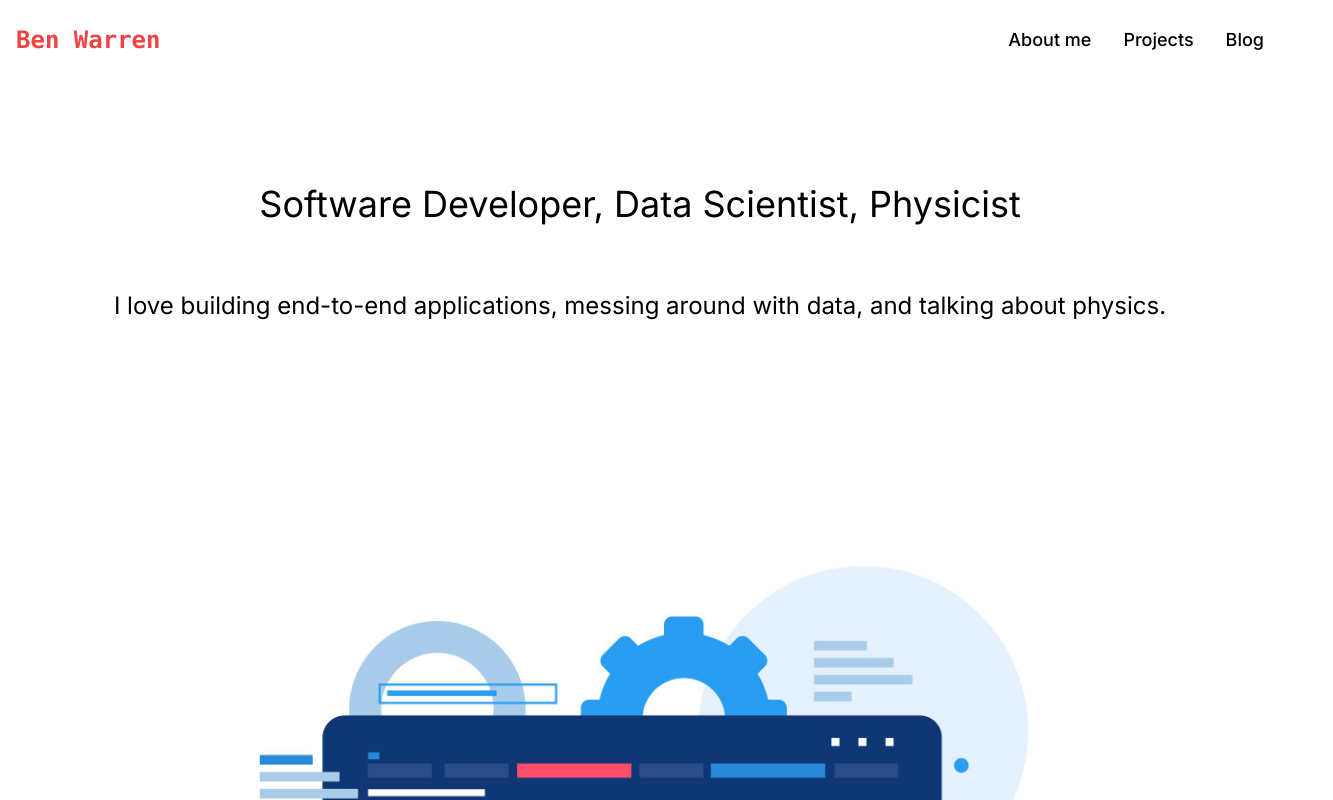
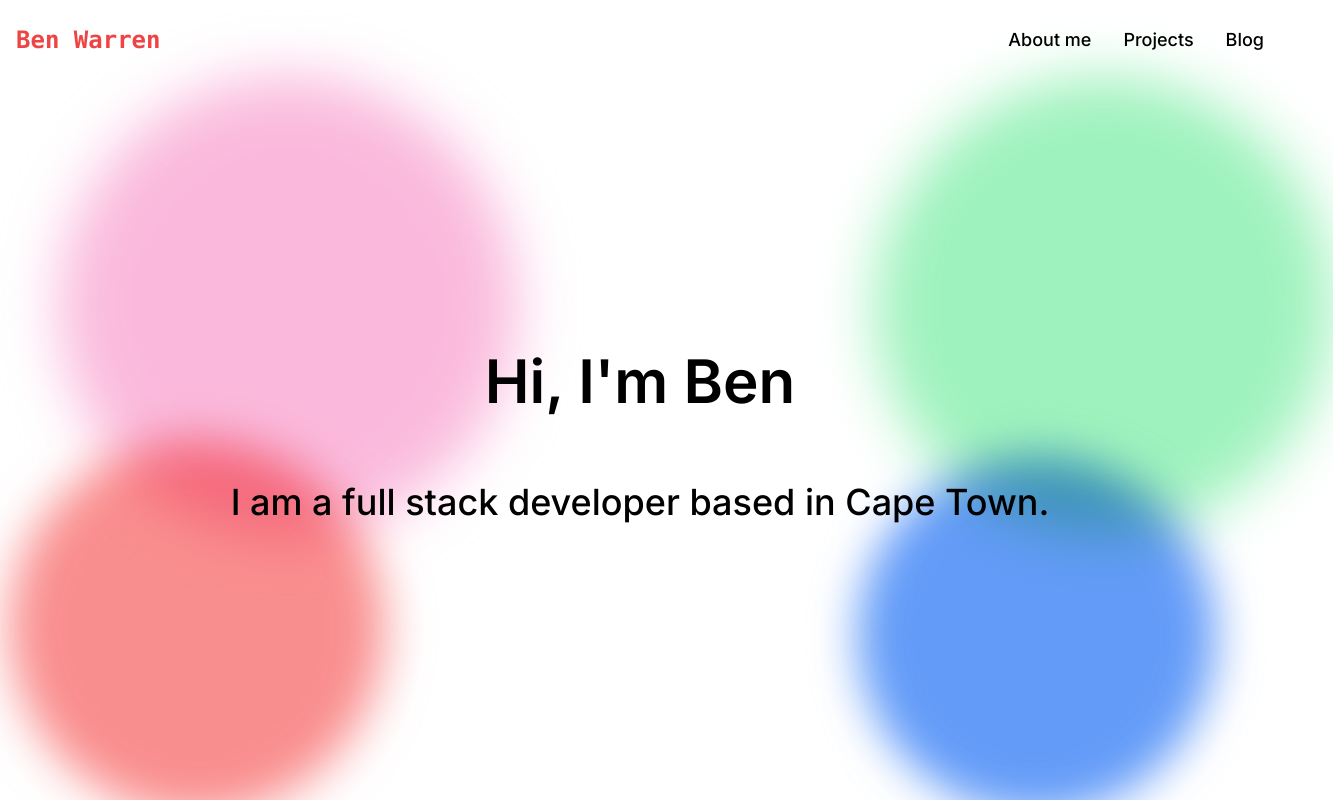
Before and after one commit to bewarren/ben-website, a Next.js app: page / in a window 1280 px wide. Shown: the top 800 px of the page, 1333 px wide, since content can reach past the window. Built offline with nearby package versions, Linux system fonts and the light colour scheme.

Commit message:
animations and style change

```diff
--- a/src/app/globals.css
+++ b/src/app/globals.css
@@ -1,6 +1,15 @@
 @tailwind base;
 @tailwind components;
 @tailwind utilities;
+
+@layer utilities {
+  .animation-delay-2000 {
+    animation-delay: 2s;
+  }
+  .animation-delay-4000 {
+    animation-delay: 4s;
+  }
+}
 
 /* :root {
   --foreground-rgb: 0, 0, 0;
--- a/src/app/layout.tsx
+++ b/src/app/layout.tsx
@@ -17,7 +17,9 @@ export default function RootLayout({
 }) {
   return (
     <html lang="en">
-      <body className={`${inter.className} flex min-h-screen flex-col`}>
+      <body
+        className={`${inter.className} flex min-h-screen flex-col bg-white filter`}
+      >
         <Navigation />
 
         {children}
--- a/src/app/page.tsx
+++ b/src/app/page.tsx
@@ -8,20 +8,22 @@ import coding from "../../assets/coding.jpg";
 export default function Home() {
   return (
     <main className="flex flex-col">
-      <div className="flex flex-col items-center pt-20  min-h-screen justify-around">
-        <div className="flex flex-col items-center">
-          <h2 className="text-4xl mt-6 text-center">
-            Software Developer, Data Scientist, Physicist
-          </h2>
-          <h4 className="text-2xl text-center leading-normal mt-16 mx-10">
-            I love building end-to-end applications, messing around with data,
-            and talking about physics.
-          </h4>
+      <div className="flex flex-col items-center  min-h-screen justify-around ">
+        <div className="relative w-full max-x-xl">
+          <div className="absolute top-0 left-62 w-96 h-96 bg-red-400 rounded-full mix-blend-multiply filter blur-xl opacity-80 animate-blob"></div>
+          <div className="absolute top-0 right-20 w-96 h-96 bg-blue-500 rounded-full mix-blend-multiply blur-xl opacity-80 animate-blob animation-delay-2000"></div>
+          <div className="absolute -bottom-4 left-30 w-96 h-96 bg-pink-300 rounded-full mix-blend-multiply blur-xl opacity-80 animate-blob animation-delay-4000"></div>
+          <div className="absolute -bottom-4 right-20 w-96 h-96 bg-green-300 rounded-full mix-blend-multiply blur-xl opacity-80 animate-blob animation-delay-4000"></div>
+          <div className="flex flex-col items-center -mt-20">
+            <h2 className="text-6xl text-center font-semibold">Hi, I'm Ben</h2>
+            <h4 className="text-4xl text-center leading-normal mt-16 mx-10 font-medium">
+              I am a full stack developer based in Cape Town.
+            </h4>
+          </div>
         </div>
-        <Image src={coding} alt="code" className="w-9/12 mt-20" />
       </div>
       <div
-        className="flex flex-col min-h-screen justify-around bg-sky-950 pt-20"
+        className="flex flex-col min-h-screen justify-around bg-red-800 pt-20"
         id="about"
       >
         <div className="px-10 h-max ">
--- /dev/null
+++ b/src/app/projects/components/ProjectItem.tsx
@@ -0,0 +1,8 @@
+import React from "react";
+import { ProjectDataModel } from "./data";
+
+const ProjectItem = ({ project }: { project: ProjectDataModel }) => {
+  return <div>ProjectItem</div>;
+};
+
+export default ProjectItem;
--- /dev/null
+++ b/src/app/projects/components/data.ts
@@ -0,0 +1,20 @@
+export interface ProjectDataModel {
+  title: string;
+  company: string;
+  description: string;
+}
+
+export const projectData: ProjectDataModel[] = [
+  {
+    title: "Spectrum",
+    company: "Skybound Capital",
+    description:
+      "Built a Loan Management System called Spectrum. This is used for as an internal tool for storing loan information about invested companies. Built using React and .NET Core",
+  },
+  {
+    title: "TeyTrade",
+    company: "Teybridge Capital",
+    description:
+      "Built a Trade Finance solution that managed the commodity exposure of Teybridge. It keeps track of all the commodities, the countries they are in, the market prices, and the value of these commodities taking into account the fee Teybridge is due.",
+  },
+];
--- a/tailwind.config.ts
+++ b/tailwind.config.ts
@@ -1,20 +1,39 @@
-import type { Config } from 'tailwindcss'
+import type { Config } from "tailwindcss";
 
 const config: Config = {
   content: [
-    './src/pages/**/*.{js,ts,jsx,tsx,mdx}',
-    './src/components/**/*.{js,ts,jsx,tsx,mdx}',
-    './src/app/**/*.{js,ts,jsx,tsx,mdx}',
+    "./src/pages/**/*.{js,ts,jsx,tsx,mdx}",
+    "./src/components/**/*.{js,ts,jsx,tsx,mdx}",
+    "./src/app/**/*.{js,ts,jsx,tsx,mdx}",
   ],
   theme: {
     extend: {
       backgroundImage: {
-        'gradient-radial': 'radial-gradient(var(--tw-gradient-stops))',
-        'gradient-conic':
-          'conic-gradient(from 180deg at 50% 50%, var(--tw-gradient-stops))',
+        "gradient-radial": "radial-gradient(var(--tw-gradient-stops))",
+        "gradient-conic":
+          "conic-gradient(from 180deg at 50% 50%, var(--tw-gradient-stops))",
+      },
+      animation: {
+        blob: "blob 7s infinite",
+      },
+      keyframes: {
+        blob: {
+          "0%": {
+            transform: "translate(0px, 0px) scale(1.0)",
+          },
+          "33%": {
+            transform: "translate(100px, -50px) scale(1.2)",
+          },
+          "66%": {
+            transform: "translate(20px, 20px) scale(.9)",
+          },
+          "100%": {
+            transform: "translate(0px, 0px) scale(1.0)",
+          },
+        },
       },
     },
   },
   plugins: [],
-}
-export default config
+};
+export default config;
```
